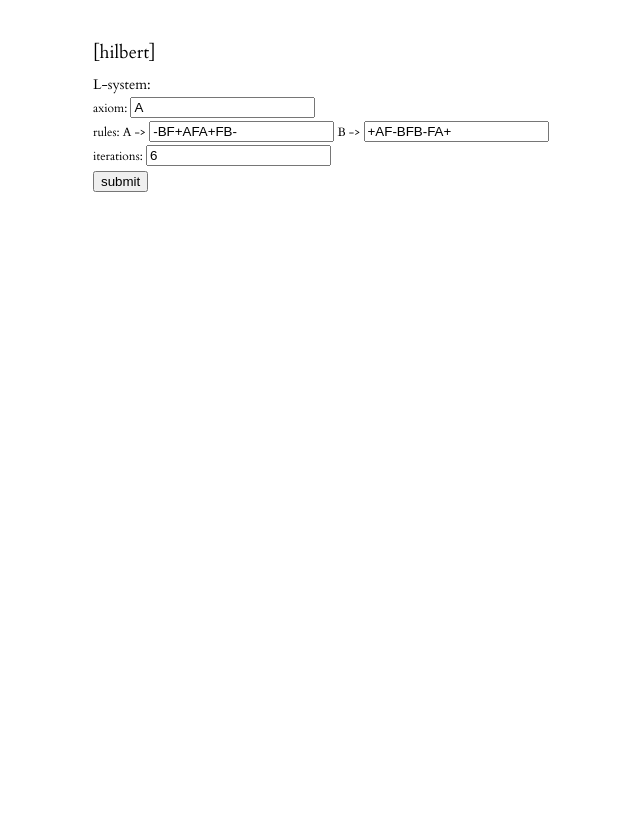
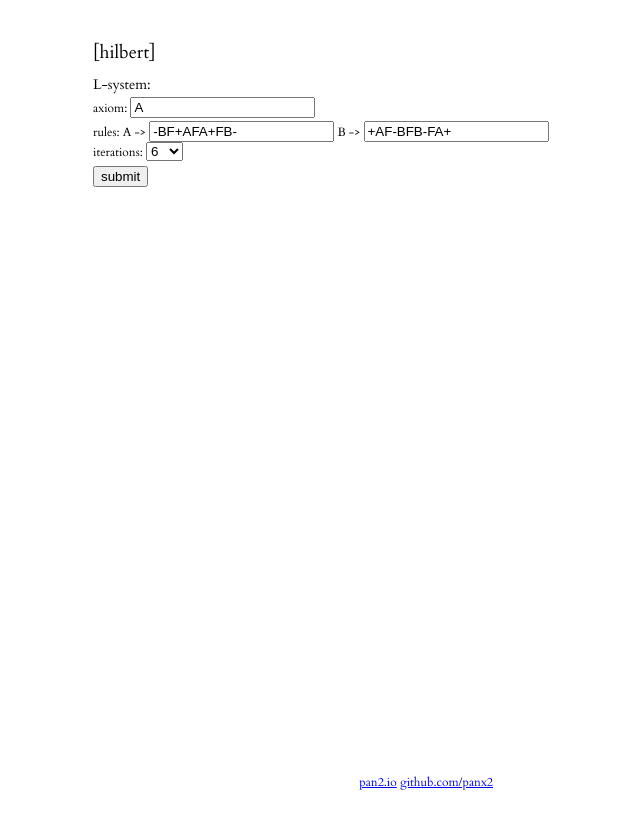
Before and after one commit to panpan/hilbert, a website built with webpack: page index.html in a window 1280 px wide. Shown: the top 828 px of the page, without its empty margins (217-857 px from the left). Built offline with nearby package versions, Linux system fonts and the light colour scheme.

Commit message:
dropdown

```diff
--- a/index.css
+++ b/index.css
@@ -44,3 +44,10 @@ svg path {
   stroke: grey;
   stroke-width: 1px;
 }
+
+.links {
+  position: absolute;
+  bottom: 10px;
+  width: 400px;
+  text-align: right;
+}
--- a/index.html
+++ b/index.html
@@ -17,9 +17,25 @@
         <label>rules: A -> <input class="ruleA" type="text" name="ruleA" value="-BF+AFA+FB-"></label>
         <label>B -> <input class="ruleB" type="text" name="ruleB" value="+AF-BFB-FA+"></label>
       </div>
-      <div><label>iterations: <input class="iters" type="text" name="iters" value="6"></label></div>
+      <div><label>iterations:
+        <select class="iters" name="iters">
+          <option value="1">1</option>
+          <option value="2">2</option>
+          <option value="3">3</option>
+          <option value="4">4</option>
+          <option value="5">5</option>
+          <option value="6" selected="selected">6</option>
+          <option value="7">7</option>
+          <option value="8">8</option>
+          <option value="9">9</option>
+          <option value="10">10</option>
+        </select>
+      </label></div>
       <input class="submit" type="submit" value="submit">
     </form>
-    <script src="hilbert.js"></script>
+    <div><script src="hilbert.js"></script></div>
+    <div class="links">
+      <a href="http://pan2.io/">pan2.io</a> <a href="https://github.com/panx2">github.com/panx2</a>
+    </div>
   </body>
 </html>
```
Also changed, not shown: README.md.
